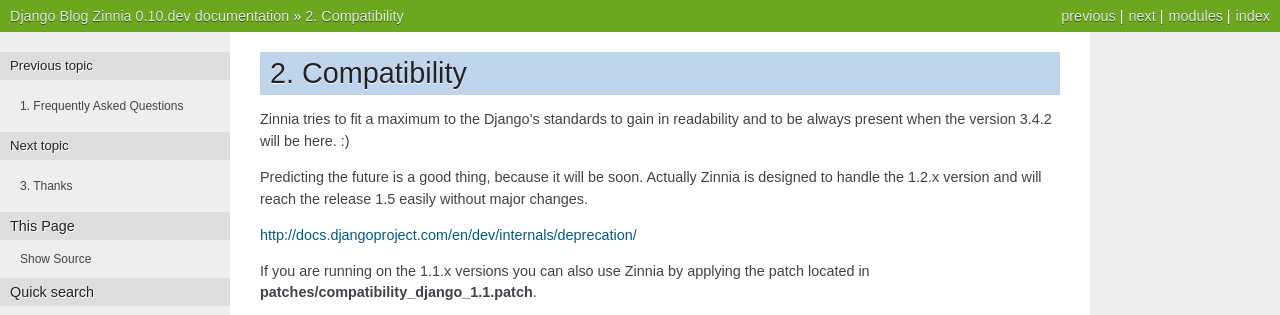
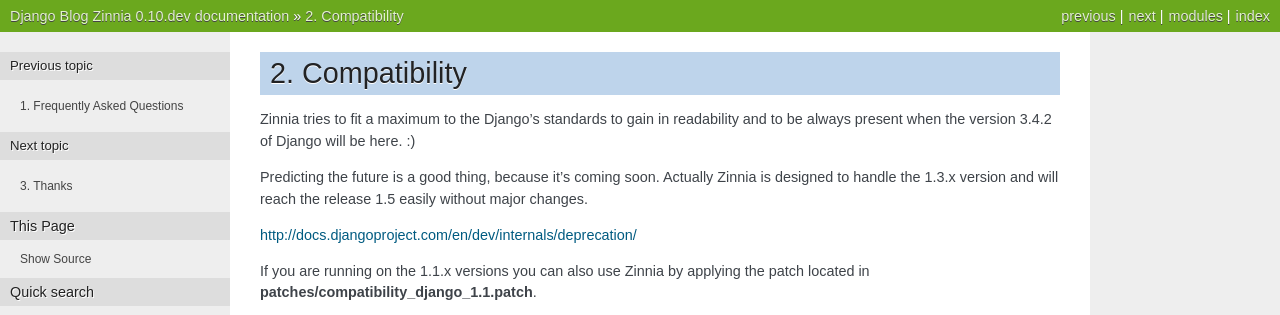
Before and after one commit to Holland1314qu/Fantomas42o, a Sphinx documentation site: the page built from docs/compatibility.rst, in a window 1280 px wide. Shown: the top 315 px of the page. Built offline with Sphinx 7.4.7, drawn with Linux system fonts in a browser that asks for light colours.

Commit message:
typo fixes in compatibility doc

```diff
--- a/docs/compatibility.rst
+++ b/docs/compatibility.rst
@@ -2,11 +2,11 @@
 =============
 
 Zinnia tries to fit a maximum to the Django's standards to gain in
-readability and to be always present when the version 3.4.2 will be
-here. :)
+readability and to be always present when the version 3.4.2 of Django will
+be here. :)
 
-Predicting the future is a good thing, because it will be soon.
-Actually Zinnia is designed to handle the 1.2.x version and will reach the
+Predicting the future is a good thing, because it's coming soon.
+Actually Zinnia is designed to handle the 1.3.x version and will reach the
 release 1.5 easily without major changes.
 
 http://docs.djangoproject.com/en/dev/internals/deprecation/
```
